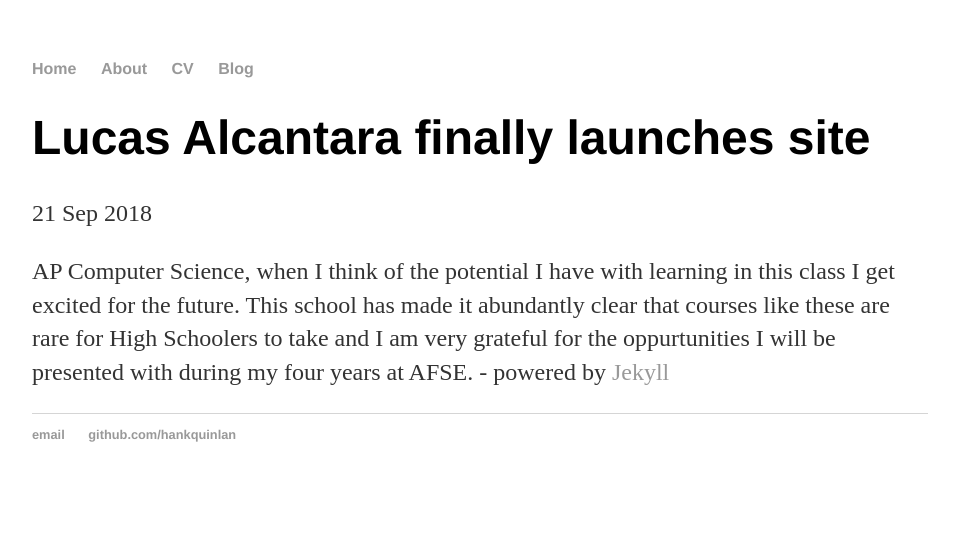
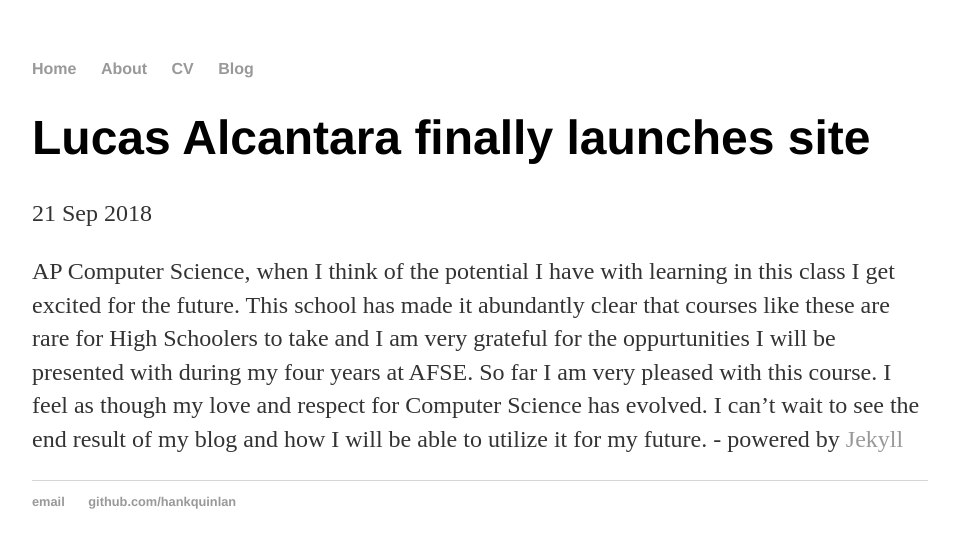
Before and after one commit to lucasa7733/lucasa7733.github.io, a Jekyll site: the page built from _posts/2018-9-21-lucas-alcantara.md, in a window 1280 px wide. Shown: the top 548 px of the page, without its empty margins (160-1119 px from the left). Built offline with Jekyll 4.4.1, drawn with Linux system fonts in a browser that asks for light colours.

Commit message:
Update 2018-9-21-lucas-alcantara.md

```diff
--- a/_posts/2018-9-21-lucas-alcantara.md
+++ b/_posts/2018-9-21-lucas-alcantara.md
@@ -4,4 +4,4 @@
 date: 2018-9-21
 ---
 
-AP Computer Science, when I think of the potential I have with learning in this class I get excited for the future. This school has made it abundantly clear that courses like these are rare for High Schoolers to take and I am very grateful for the oppurtunities I will be presented with during my four years at AFSE. - powered by [Jekyll](http://jekyllrb.com)
+AP Computer Science, when I think of the potential I have with learning in this class I get excited for the future. This school has made it abundantly clear that courses like these are rare for High Schoolers to take and I am very grateful for the oppurtunities I will be presented with during my four years at AFSE. So far I am very pleased with this course. I feel as though my love and respect for Computer Science has evolved. I can't wait to see the end result of my blog and how I will be able to utilize it for my future.  - powered by [Jekyll](http://jekyllrb.com)
```
